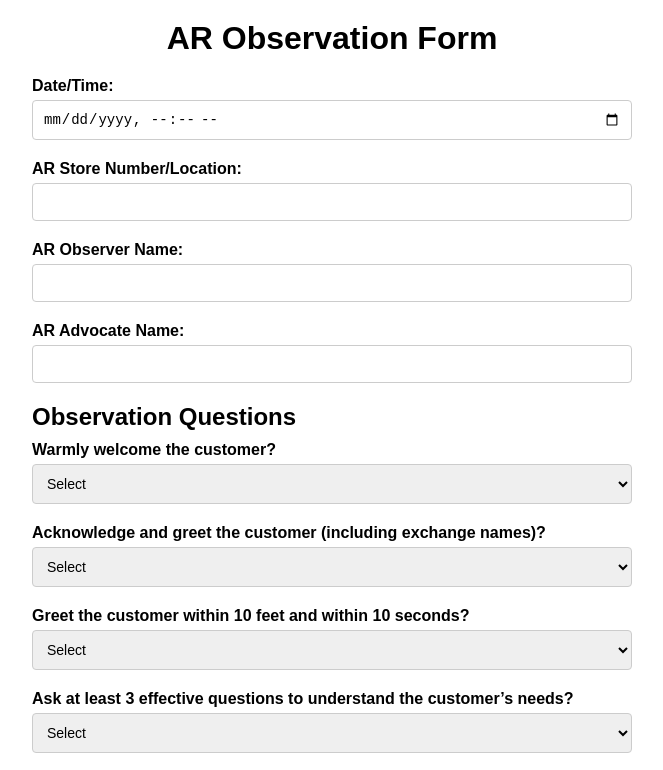
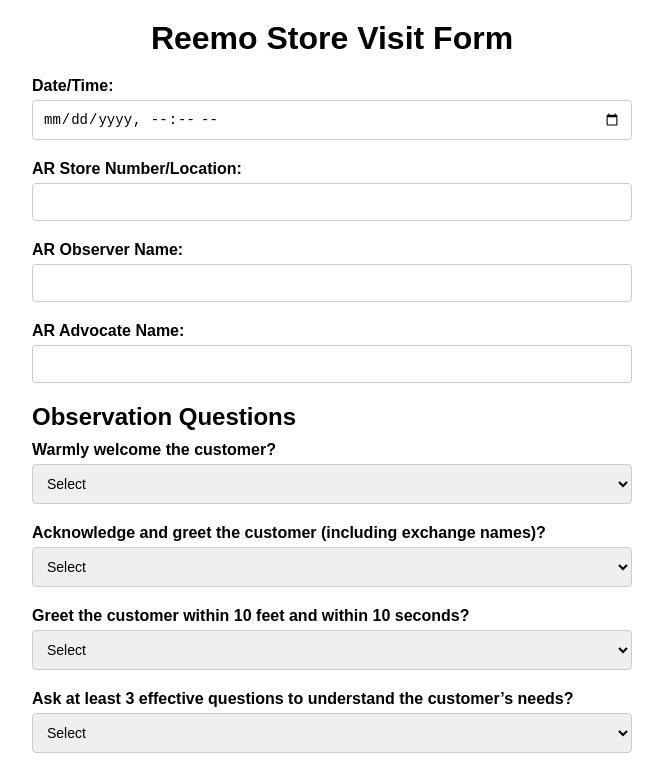
Before and after one commit to IggyGuajardo/store-visit, a plain HTML site: page index.html in a window 1280 px wide. Shown: the top 770 px of the page, without its empty margins (308-971 px from the left). Drawn offline with Linux system fonts and the light colour scheme.

Commit message:
Update index.html

```diff
--- a/index.html
+++ b/index.html
@@ -8,7 +8,7 @@
     <script src="script.js" defer></script>
 </head>
 <body>
-    <h1>AR Observation Form</h1>
+    <h1>Reemo Store Visit Form</h1>
     <form id="observation-form">
         <div class="form-group">
             <label for="date-time">Date/Time:</label>
```
